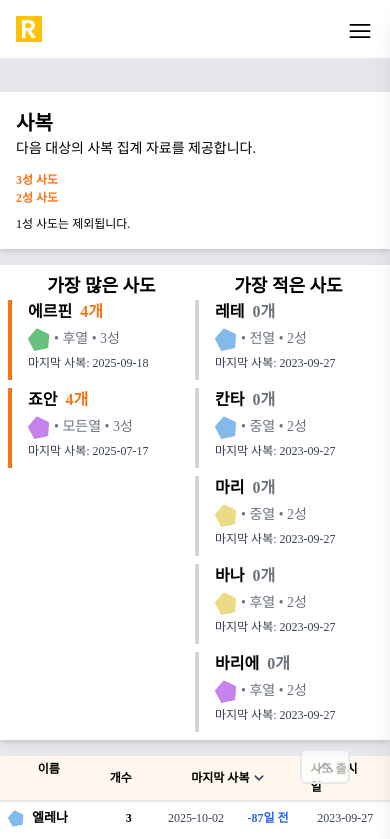
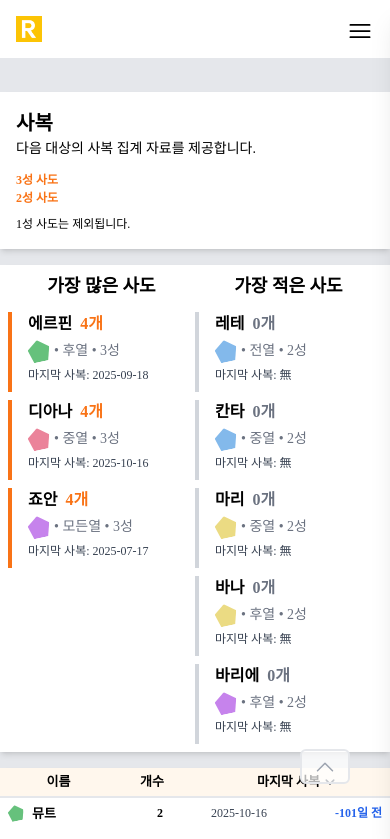
Before and after one commit to lsbim/t-r, a React (Vite) app: page /costume in a window 390 px wide. Shown: the top 839 px of the page. Built offline with nearby package versions, Linux system fonts and the light colour scheme; a web font is replaced by a local one.

Commit message:
수정: 대충돌 정렬, 사복 보드 반응형 무너지는 문제 수정, CompList 리렌더 비용 감소

```diff
--- a/src/components/chart/CharRaidSummary.tsx
+++ b/src/components/chart/CharRaidSummary.tsx
@@ -1,8 +1,58 @@
+import React, { useMemo } from "react";
+import PersonalityIcon from "../../commons/icon/PersonalityIcon";
+import { charInfo } from "../../data/trickcalChar";
 import { CharacterSeasonData } from "../../types/commonTypes";
+import { translateRaid } from "../../utils/function";
 
-const CharRaidSummary = ({ data }: { data: Record<string, CharacterSeasonData[]> }) => {
+const CharRaidSummary = ({
+    data, seasonLength, type
+}: {
+    data: Record<string, CharacterSeasonData[]>, seasonLength: number, type: 'clash' | 'frontier'
+}) => {
+
     return (
-        <div>
+        <div className="bg-white lg:w-[1068px] w-full rounded-b-md shadow-lg max-w-full my-8">
+            <div className="overflow-x-auto ">
+                <div className="flex flex-col gap-2 min-w-max">
+                    {data && Object.entries(data).map(([charName, charData], idx) => {
+
+                        const seasonDataMap = useMemo(() =>
+                            new Map(charData.map(d => [parseInt(d.season, 10), d])), [charData]);
+
+                        return (
+                            <div
+                                className={`flex items-center p-4 ${idx % 2 === 0 ? '' : 'bg-gray-100'}`}
+                                key={`${type}_character_summary_${charName}`}>
+                                <div className="min-w-32 max-w-32 truncate flex items-center gap-x-2">
+                                    <PersonalityIcon personality={charInfo[charName]?.personality} />
+                                    <span className="min-w-[94px] max-w-[94px] font-bold truncate">
+                                        {charName}
+                                    </span>
+                                </div>
+                                <div className="gap-y-[2px] items-center flex">
+                                    {Array.from({ length: seasonLength }, (_, idx) => {
+
+                                        const idxSeason = seasonDataMap.get(idx + 1);
+
+                                        const opacityValue = idxSeason ? idxSeason?.pickRate / 100 : 0;
+                                        const backgroundColor = idxSeason ? `rgba(234, 88, 12, ${opacityValue})` : `rgb(210,210,210)`;
+                                        const tooltip = `${translateRaid(type)} 시즌${idx + 1} ${charName} ${idxSeason?.pickRate ? `픽률 ${idxSeason?.pickRate}%` : '미출전/자료없음'}`
+
+                                        return (
+                                            <div
+                                                data-tooltip-id="my-tooltip"
+                                                data-tooltip-content={tooltip}
+                                                style={{ backgroundColor }}
+                                                className={`min-w-3 h-6 hover:shadow-md hover:shadow-black transition-shadow duration-100 border ${idxSeason ? ' border-orange-700' : 'border-black'} ${idx > 0 && 'ml-[-1px]'}`}
+                                                key={`${type}_${idx + 1}season_${charName}_data`} />
+                                        )
+                                    })}
+                                </div>
+                            </div>
+                        )
+                    })}
+                </div>
+            </div>
 
         </div>
     );
--- a/src/components/chart/PickRateChart.tsx
+++ b/src/components/chart/PickRateChart.tsx
@@ -1,4 +1,4 @@
-import { useMemo } from "react";
+import React, { useMemo } from "react";
 import { charInfo } from "../../data/trickcalChar";
 import { ClashExternalData, ClashSeasonData } from "../../types/clashTypes";
 import { FrontierExternalData, FrontierSeasonData } from "../../types/frontierTypes";
@@ -204,4 +204,4 @@ const PickRateChart = ({ data, season, setSelect, prevData }:
     );
 }
 
-export default PickRateChart;
+export default React.memo(PickRateChart);
--- a/src/components/clash/IndexComponent.tsx
+++ b/src/components/clash/IndexComponent.tsx
@@ -17,7 +17,7 @@ const IndexComponent = ({ summary }: { summary: ClashSummary }) => {
     // console.log(clashSort)
 
     return (
-        <div className="bg-white rounded-b-md shadow-lg max-w-full overflow-x-auto my-8">
+        <div className="bg-white rounded-b-md shadow-lg max-w-full mt-8">
             <div className="p-6 mb-2 flex flex-col border-b-4 border-gray-200 gap-y-2">
                 <span className="text-[12px] text-orange-500 font-bold">
                     정렬 기준
@@ -35,6 +35,7 @@ const IndexComponent = ({ summary }: { summary: ClashSummary }) => {
                     </div>
                 </div>
             </div>
+            <div className="overflow-x-auto">
                 {
                     clashSort === 'boss' ? clashBossList.map((bossName, i) => {
                         // 해당 보스명과 일치하는 모든 데이터 항목을 찾고 시즌 정보도 함께 유지
@@ -142,7 +143,7 @@ const IndexComponent = ({ summary }: { summary: ClashSummary }) => {
                         );
                     }) : clashSort === 'pers' && personalityList.map((pers, i) => {
 
-                    if(pers === '공명') return;
+                        if (pers === '공명') return;
 
                         // 성격별로 나누기
                         const matchingEntries = Object.entries(summary)
@@ -260,6 +261,7 @@ const IndexComponent = ({ summary }: { summary: ClashSummary }) => {
                         );
                     })
                 }
+            </div>
         </div >
     );
 }
--- a/src/components/costume/CostumeBoard.tsx
+++ b/src/components/costume/CostumeBoard.tsx
@@ -82,7 +82,7 @@ const CostumeBoard = ({ charStatList }: { charStatList: CostumeMapItem[] }) => {
         <div className="md:w-[768px] min-h-[431px] w-full flex flex-col mx-auto bg-white shadow-md mb-[50px]">
             {/* 카테고리 */}
             {currentPageData && (
-                <div className="font-bold flex mb-1 md:gap-x-3 gap-x-1 w-full bg-orange-50 border-b-2 border-gray-200 md:text-[15px] text-[12px]">
+                <div className="font-bold flex mb-1 md:gap-x-3 gap-x-1 w-full bg-orange-50 border-b-2 border-gray-200 sm:text-[15px] text-[13px]">
                     <div className={`py-1 px-2 flex justify-center ${boardCategoryWidthStyle('name')}`} >
                         이름
                     </div>
@@ -106,8 +106,8 @@ const CostumeBoard = ({ charStatList }: { charStatList: CostumeMapItem[] }) => {
                     </div>
                     <div
                         onClick={() => handleCostumeBoardSort('birthDate')}
-                        className={`py-1 px-2 flex cursor-pointer justify-center items-center group ${boardCategoryWidthStyle('birthDate')} mx-auto`}>
-                        사도 출시일
+                        className={`sm:flex hidden py-1 px-2 cursor-pointer justify-center items-center group ${boardCategoryWidthStyle('birthDate')} mx-auto`}>
+                        출시일
                         <SortArrowIcon
                             active={sortConfig.key === 'birthDate'}
                             orderBy={sortConfig.orderBy}
@@ -144,7 +144,7 @@ const CostumeBoard = ({ charStatList }: { charStatList: CostumeMapItem[] }) => {
                                 {c.since}일 전
                             </span>
                         </div>
-                        <div className={`py-[2px] px-2 mx-auto flex items-center justify-center text-gray-700 ${boardCategoryWidthStyle('birthDate')}`}>
+                        <div className={`sm:flex hidden py-[2px] px-2 mx-auto items-center justify-center text-gray-700 ${boardCategoryWidthStyle('birthDate')}`}>
                             {charInfo[c.charName].birthdate}
                         </div>
                     </div>
@@ -192,13 +192,13 @@ function boardCategoryWidthStyle(type: 'name' | 'count' | 'since' | 'birthDate')
 
     switch (type) {
         case 'name':
-            return 'md:w-[170px] w-[25%]';
+            return 'sm:w-[170px] w-[30%]';
         case 'count':
-            return 'md:w-[100px] w-[14%]';
+            return 'sm:w-[100px] w-[20%]';
         case 'since':
-            return 'md:w-[200px] w-[35%]';
-        case 'birthDate':
-            return 'md:w-[120px] w-[22%]';
+            return 'sm:w-[200px] w-[48%]';
+        case 'birthDate': // 모바일 환경에선 미출력
+            return 'sm:w-[120px]';
         default:
             return '';
     }
--- a/src/components/costume/MostAndLeast.tsx
+++ b/src/components/costume/MostAndLeast.tsx
@@ -7,7 +7,7 @@ const MostAndLeast = ({ most, least }: { most: CostumeMapItem[], least: CostumeM
 
     return (
         <div className="md:w-[768px] w-full flex mx-auto bg-white shadow-md p-2">
-            <div className="w-[50%] flex flex-col">
+            <div className="w-[50%] flex flex-col gap-y-3">
                 <div className="flex justify-center">
                     <span className="text-[18px] font-bold">
                         가장 많은 사도
@@ -38,7 +38,7 @@ const MostAndLeast = ({ most, least }: { most: CostumeMapItem[], least: CostumeM
                     )}
                 </div>
             </div>
-            <div className="w-[50%] flex flex-col">
+            <div className="w-[50%] flex flex-col gap-y-3">
                 <div className="flex justify-center">
                     <span className="text-[18px] font-bold">
                         가장 적은 사도
@@ -63,7 +63,7 @@ const MostAndLeast = ({ most, least }: { most: CostumeMapItem[], least: CostumeM
                                         • {charInfo[c.charName].line} • {charInfo[c.charName].grade}성
                                     </span>
                                 </div>
-                                <div className="md:text-[14px] text-[12px] text-gray-700">마지막 사복: {c.latestDate ?? '無'}</div>
+                                <div className="md:text-[14px] text-[12px] text-gray-700">마지막 사복: {c.latestDate === '2023-09-27' ? '無' : c.latestDate}</div>
                             </div>
                         );
                     })}
--- a/src/data/costumes.ts
+++ b/src/data/costumes.ts
@@ -39,6 +39,7 @@ export const costumes: Costume[] = [
     { charName: "스피키", cosName: "퓨어 펌킨", lvl: "normal", launchDate: "2025-08-28" },
     { charName: "에르핀", cosName: "깡총이 파자마", lvl: "normal", launchDate: "2025-09-18" },
     { charName: "마고", cosName: "양치기 소녀", lvl: "normal", launchDate: "2025-09-25" },
+    { charName: "뮤트", cosName: "수온 측정의 여운", lvl: "normal", launchDate: "2025-10-16" },
 
     { charName: "이드", cosName: "꿈 같은 순간", lvl: "pretty", launchDate: "2025-01-30" },
     { charName: "이드", cosName: "영원의 기다림", lvl: "normal", launchDate: "2025-01-30" },
@@ -72,6 +73,7 @@ export const costumes: Costume[] = [
     { charName: "엘레나", cosName: "느긋한 주말의 집냥이", lvl: "normal", launchDate: "2025-09-18" },
     { charName: "프리클", cosName: "오늘의 날씨는 맑음", lvl: "normal", launchDate: "2025-09-25" },
     { charName: "엘레나", cosName: "차원이 다른 여왕님", lvl: "pretty", launchDate: "2025-10-02" },
+    { charName: "그윈", cosName: "설국의 노천탕", lvl: "normal", launchDate: "2025-10-16" },
 
     { charName: "클로에", cosName: "복슬복슬 사자탈", lvl: "normal", launchDate: "2024-10-31" },
     { charName: "클로에", cosName: "럭셔리 테일러", lvl: "normal", launchDate: "2024-10-31" },
@@ -106,6 +108,7 @@ export const costumes: Costume[] = [
     { charName: "티그(영웅)", cosName: "수인마을 북부 대공", lvl: "normal", launchDate: "2025-09-27" },
     { charName: "티그(영웅)", cosName: "창공의 하얀 날개", lvl: "pretty", launchDate: "2025-09-27" },
     { charName: "피라", cosName: "껌 좀 씹어본 용족", lvl: "normal", launchDate: "2025-10-02" },
+    { charName: "디아나", cosName: "야산의 온천 마실", lvl: "normal", launchDate: "2025-10-16" },
 
     { charName: "벨라", cosName: "존재감 넘치는 바니", lvl: "normal", launchDate: "2025-03-27" },
     { charName: "벨라", cosName: "존재감 넘치는 인어", lvl: "pretty", launchDate: "2025-03-27" },
@@ -136,7 +139,8 @@ export const costumes: Costume[] = [
     { charName: "슈팡", cosName: "슈파 드럼 비트", lvl: "normal", launchDate: "2025-06-26" },
     { charName: "베니", cosName: "이모 베어", lvl: "normal", launchDate: "2025-07-11" },
     { charName: "쥬비", cosName: "만우벌", lvl: "event", launchDate: "2025-04-01" },
-    { charName: "스피키(메이드)", cosName: "꼬끼옷 메이드", lvl: "event", launchDate: "2025-09-18" },
+    { charName: "스피키(메이드)", cosName: "꼬끼옷 메이드", lvl: "normal", launchDate: "2025-09-18" },
+    { charName: "마카샤", cosName: "온수통의 마녀", lvl: "normal", launchDate: "2025-10-16" },
 
     { charName: "시온", cosName: "다크 버니", lvl: "normal", launchDate: "2024-07-25" },
     { charName: "시온", cosName: "어둠의 알바생", lvl: "normal", launchDate: "2024-07-25" },
@@ -170,6 +174,7 @@ export const costumes: Costume[] = [
     { charName: "실피르", cosName: "풋풋한 학창시절", lvl: "normal", launchDate: "2025-03-27" },
     { charName: "페스타", cosName: "고스 펑크", lvl: "normal", launchDate: "2024-07-11" },
     { charName: "리스티", cosName: "꿈나라 모험가", lvl: "normal", launchDate: "2025-09-18" },
+    { charName: "에슈르", cosName: "평온한 온천 여행", lvl: "normal", launchDate: "2025-10-16" },
 
     // 공명
     { charName: "우로스", cosName: "호숫가 피싱 마스터", lvl: "normal", launchDate: "2025-09-25" },
--- a/src/pages/clash/IndexPage.tsx
+++ b/src/pages/clash/IndexPage.tsx
@@ -8,27 +8,28 @@ import Loading from "../../commons/component/Loading";
 import { useCharSummaryData } from "../../hooks/useCharSummaryData";
 import { CharacterSeasonData, CharacterSummaryData } from "../../types/commonTypes";
 import { useMemo } from "react";
+import CharRaidSummary from "../../components/chart/CharRaidSummary";
 
 const IndexPage = () => {
 
 	const { data } = useSummaryData<ClashSummary>('clash');
-	const { data: chars } = useCharSummaryData<CharacterSummaryData>();
+	// const { data: chars } = useCharSummaryData<CharacterSummaryData>();
 	useTitle("차원 대충돌 시즌 목록, 요약");
 
 	// 사도별 컨텐츠 시즌별 픽률
-	const clashChars = useMemo(() => {
-		if (!chars) return {};
+	// const clashChars = useMemo(() => {
+	// 	if (!chars) return {};
 
-		const filtered: Record<string, CharacterSeasonData[]> = {};
+	// 	const filtered: Record<string, CharacterSeasonData[]> = {};
 
-		Object.entries(chars).forEach(([charName, charData]) => {
-			if (charData.clash) {
-				filtered[charName] = charData.clash;
-			}
-		})
+	// 	Object.entries(chars).forEach(([charName, charData]) => {
+	// 		if (charData.clash) {
+	// 			filtered[charName] = charData.clash;
+	// 		}
+	// 	})
 
-		return filtered;
-	}, [chars]);
+	// 	return filtered;
+	// }, [chars]);
 
 
 	if (!data) {
@@ -36,7 +37,7 @@ const IndexPage = () => {
 	};
 
 
-	// console.log(clashChars)
+	// const clashLength = parseInt(Object.keys(data).at(-1)!, 10);
 
 	return (
 		<div className="flex flex-col items-center min-h-screen">
@@ -44,6 +45,11 @@ const IndexPage = () => {
 			<IndexComponent
 				summary={data}
 			/>
+			{/* <CharRaidSummary
+				data={clashChars}
+				seasonLength={clashLength}
+				type='clash'
+			/> */}
 			<Footer />
 		</div>
 	);
--- a/src/utils/function.ts
+++ b/src/utils/function.ts
@@ -38,3 +38,13 @@ export function translateFacility(name: string) {
             return '교단 본부';
     }
 }
+
+export function translateRaid(name: string) {
+
+    switch (name) {
+        case "clash":
+            return '차원 대충돌';
+        case "frontier":
+            return '엘리아스 프론티어';
+    }
+}
```
Also changed, not shown: src/components/shared/CompListComponent.tsx (+11 -2 lines). Lines whose indentation alone changed are shown as unchanged.
